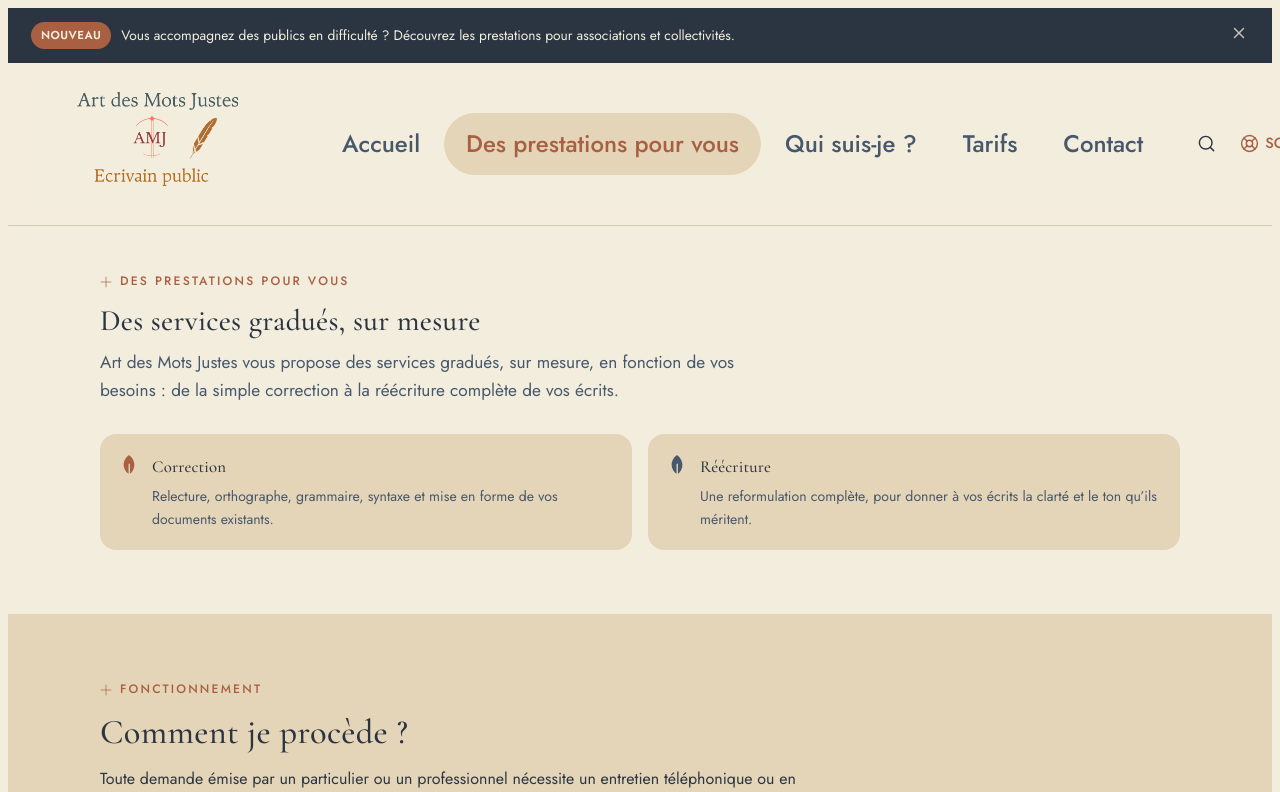
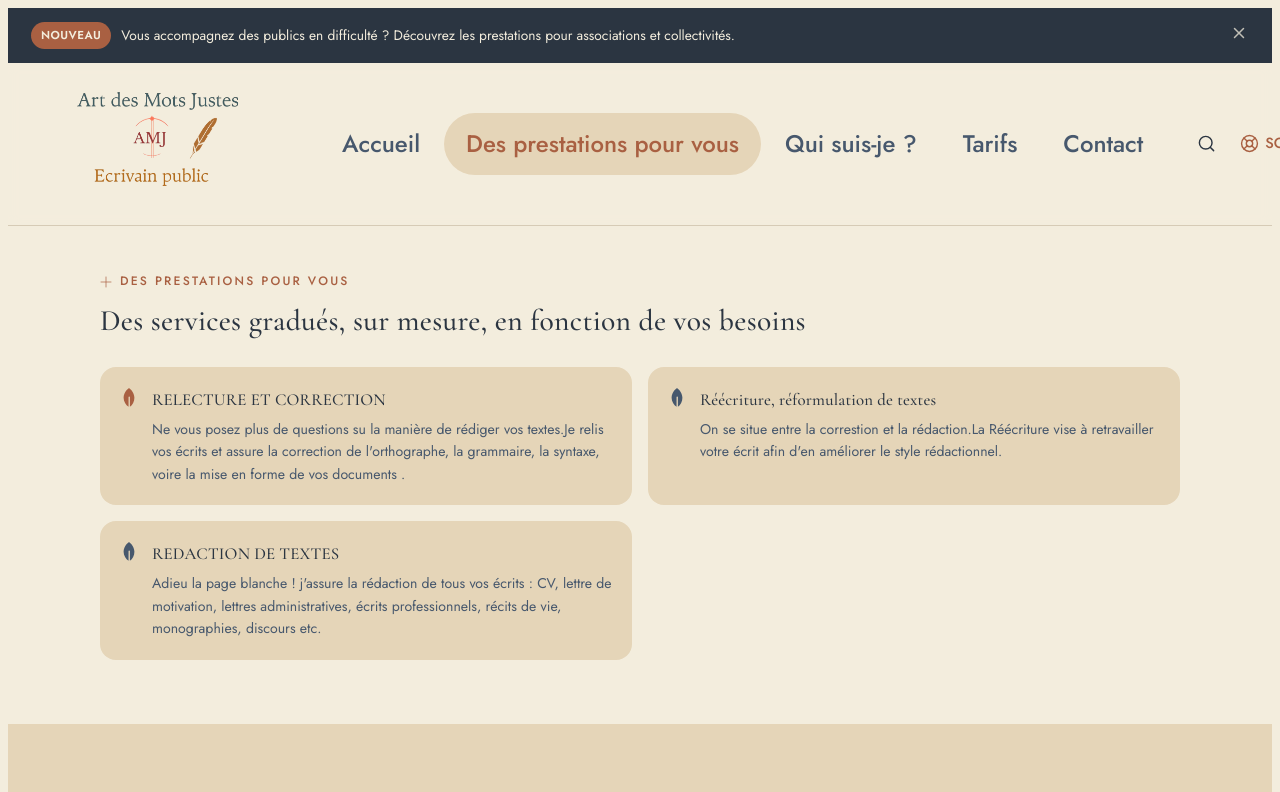
Before and after one commit to amadouba-tech/amj, a Next.js app: page /prestations in a window 1280 px wide. Shown: the top 792 px of the page. Built offline with nearby package versions, Linux system fonts and the light colour scheme.

Commit message:
commit14

```diff
--- a/app/prestations/page.jsx
+++ b/app/prestations/page.jsx
@@ -14,23 +14,30 @@ export default function Prestations() {
         <div className="section-inner">
           <PageIntro
             eyebrow="Des prestations pour vous"
-            title="Des services gradués, sur mesure"
-            lead="Art des Mots Justes vous propose des services gradués, sur mesure, en fonction de vos besoins&nbsp;: de la simple correction à la réécriture complète de vos écrits."
+            title="Des services gradués, sur mesure, en fonction de vos besoins"
+            lead=""
           />
 
           <div className="mini-cards">
             <div className="mini-card">
               <FeatherMark size={18} />
               <div>
-                <h4>Correction</h4>
-                <p>Relecture, orthographe, grammaire, syntaxe et mise en forme de vos documents existants.</p>
+                <h4>RELECTURE ET CORRECTION</h4>
+                <p>Ne vous posez plus de questions su la manière de rédiger vos textes.Je relis vos écrits et assure la correction de l'orthographe, la grammaire, la syntaxe, voire la mise en forme de vos documents .</p>
               </div>
             </div>
             <div className="mini-card">
               <FeatherMark size={18} color="var(--bleu-gris)" />
               <div>
-                <h4>Réécriture</h4>
-                <p>Une reformulation complète, pour donner à vos écrits la clarté et le ton qu&rsquo;ils méritent.</p>
+                <h4>Réécriture, réformulation de textes</h4>
+                <p>On se situe entre la correstion et la rédaction.La Réécriture vise à retravailler votre écrit afin d'en améliorer le style rédactionnel.</p>
+              </div>
+            </div>
+            <div className="mini-card">
+              <FeatherMark size={18} color="var(--bleu-gris)" />
+              <div>
+                <h4>REDACTION DE TEXTES</h4>
+                <p>Adieu la page blanche ! j'assure la rédaction de tous vos écrits : CV, lettre de motivation, lettres administratives, écrits professionnels, récits de vie, monographies, discours  etc.</p>
               </div>
             </div>
           </div>
```
